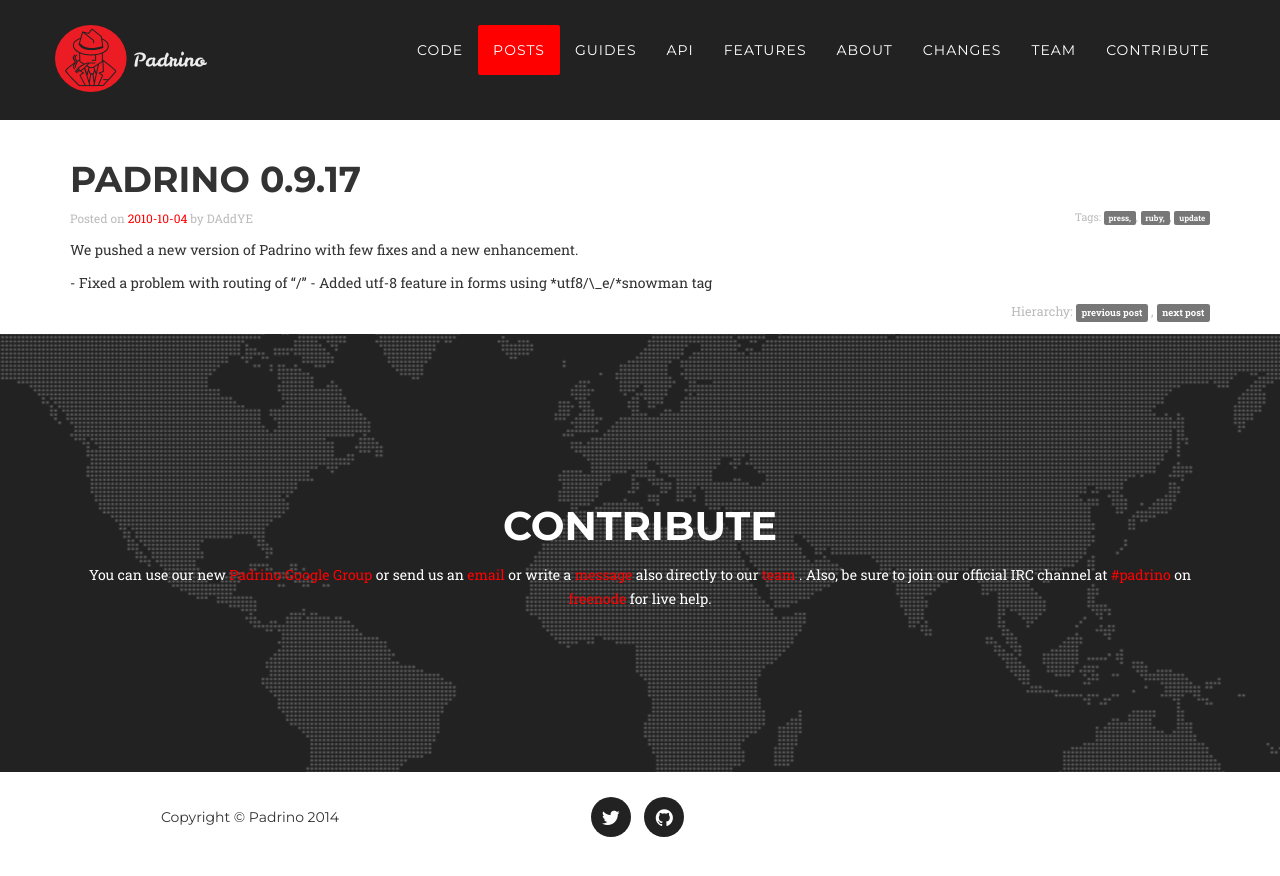
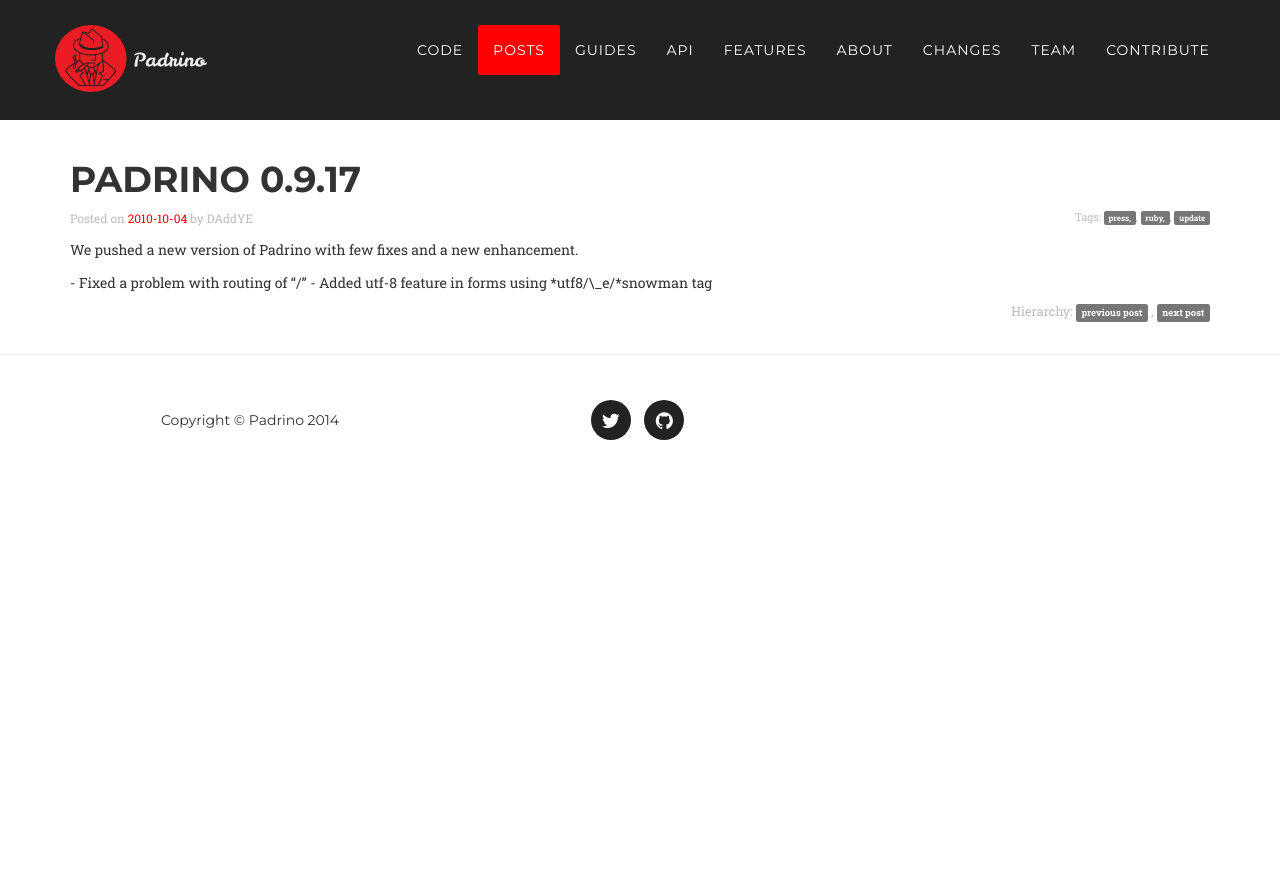
Before and after one commit to wikimatze/padrinorb-website, a Jekyll site: the page built from _posts/2010-10-04-padrino-0-9-17.md, in a window 1280 px wide. Shown: the top 876 px of the page. Built offline with Jekyll 4.4.1, drawn with Linux system fonts in a browser that asks for light colours; some web fonts are replaced; Markdown is read by kramdown in place of the engine named in the settings.

Commit message:
Footer does not contain contribute section => moved into own page

```diff
--- a/_includes/contribute.html
+++ /dev/null
@@ -1,27 +0,0 @@
-<section id="contribute">
-  <div class="container">
-    <div class="row">
-      <div class="col-lg-12 text-center">
-        <h2 class="section-heading">Contribute</h2>
-
-        <p>
-        You can use our new
-        <a target="_blank" href="http://groups.google.com/group/padrino">Padrino Google Group</a>
-        or send us an
-        <a target="_blank" href="mailto:padrinorb@gmail.com">email</a>
-        or write a
-        <a target="_blank" href="http://github.com/padrino">message</a>
-        also directly to our
-        <a target="_blank" href="http://github.com/padrino/following">team</a>
-        . Also, be sure to join our official
-        <span class="caps">IRC</span>
-        channel at
-        <a target="_blank" href="irc://chat.freenode.net/#padrino">#padrino</a>
-        on
-        <a target="_blank" href="http://freenode.net">freenode</a>
-        for live help.
-        </p>
-      </div>
-    </div>
-  </div>
-</section>
--- a/_includes/footer.html
+++ b/_includes/footer.html
@@ -1,5 +1,4 @@
-{% include contribute.html %}
-
+<hr>
 <footer>
   <div class="container">
     <div class="row">
```
